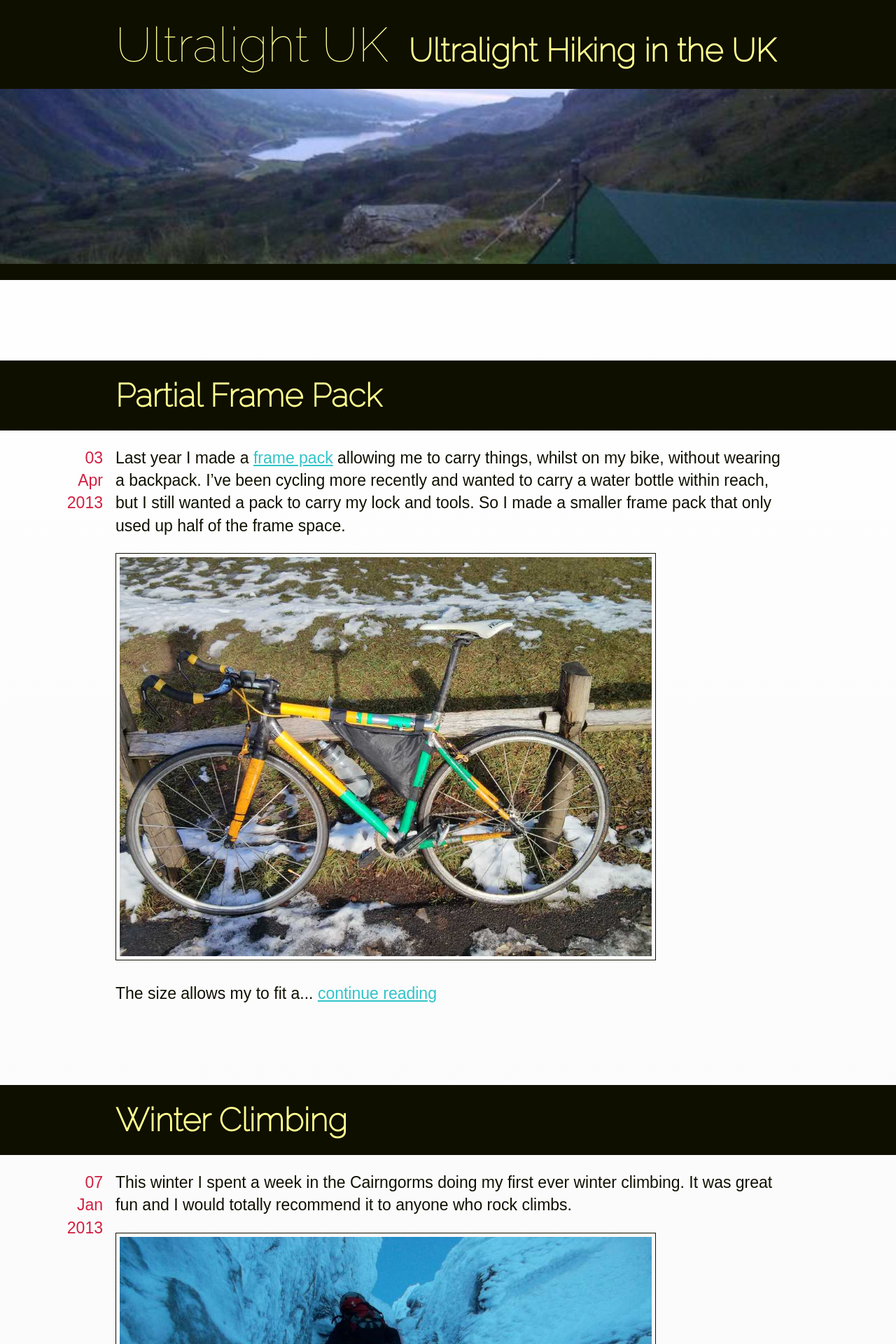
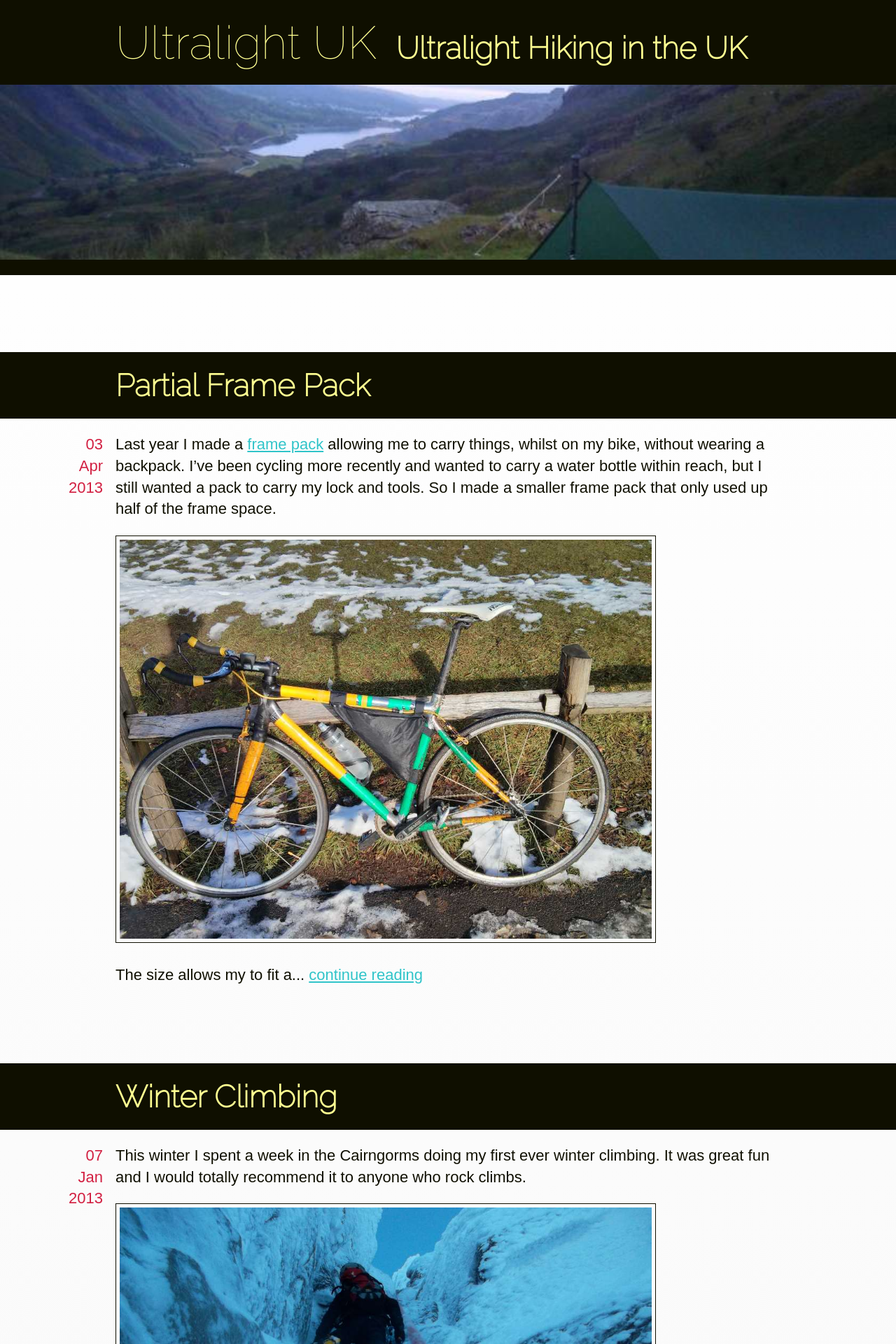
Before and after one commit to notclive/notclive.co.uk, a Jekyll site: the page built from ul/index.html, in a window 1280 px wide. Shown: the top 1920 px of the page at 70% size. Built offline with Jekyll 4.4.1, drawn with Linux system fonts in a browser that asks for light colours.

Commit message:
Small style

```diff
--- a/ul/css/style.css
+++ b/ul/css/style.css
@@ -20,7 +20,7 @@
 
 @media (min-width: 1100px) {
 	html {
-		font-size: 23px
+		font-size: 22px
 	}
 }
 
@@ -59,12 +59,12 @@
 }
 
 .titles h1 {
-	font-weight: normal;
 	margin-right: 18px;
 	margin-right: 1rem;
 }
 
 .header h1 {
+	font-weight: normal;
 	font-size: 54px;
 	font-size: 3rem;
 }
```
